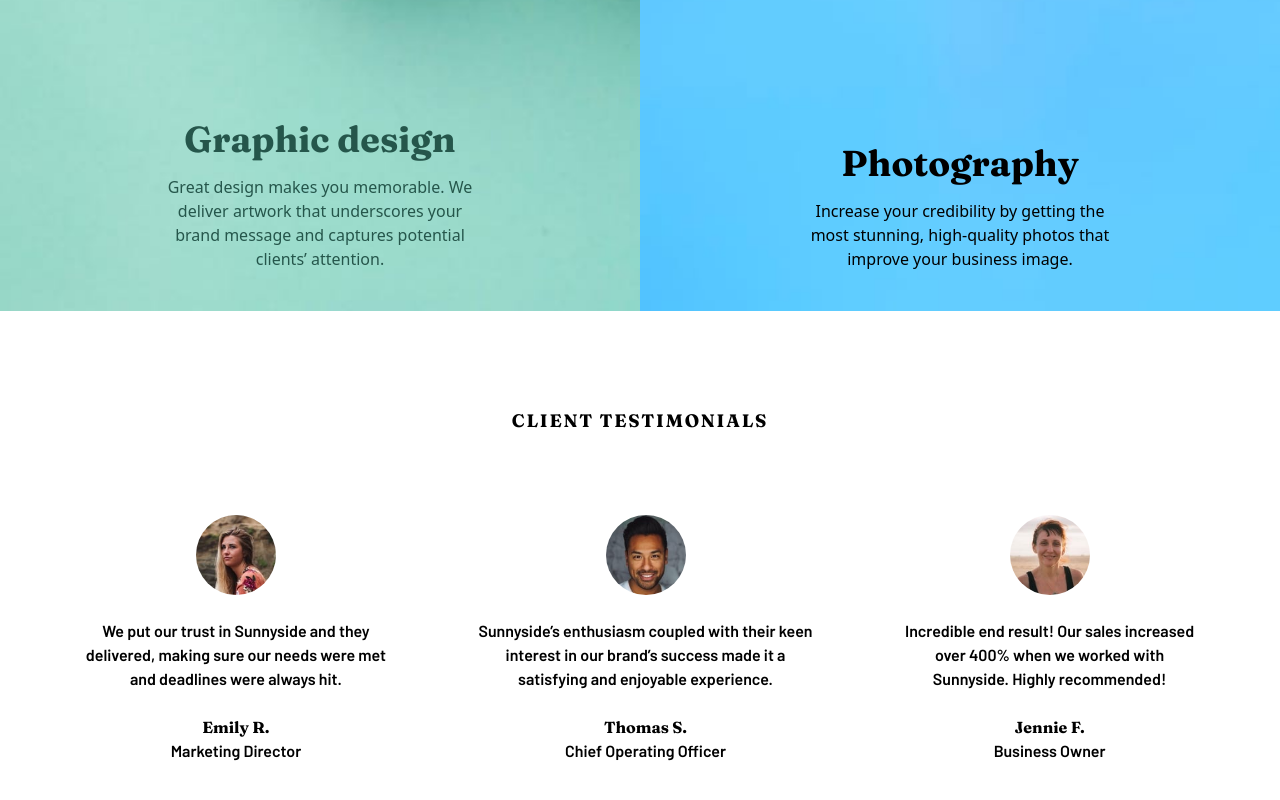
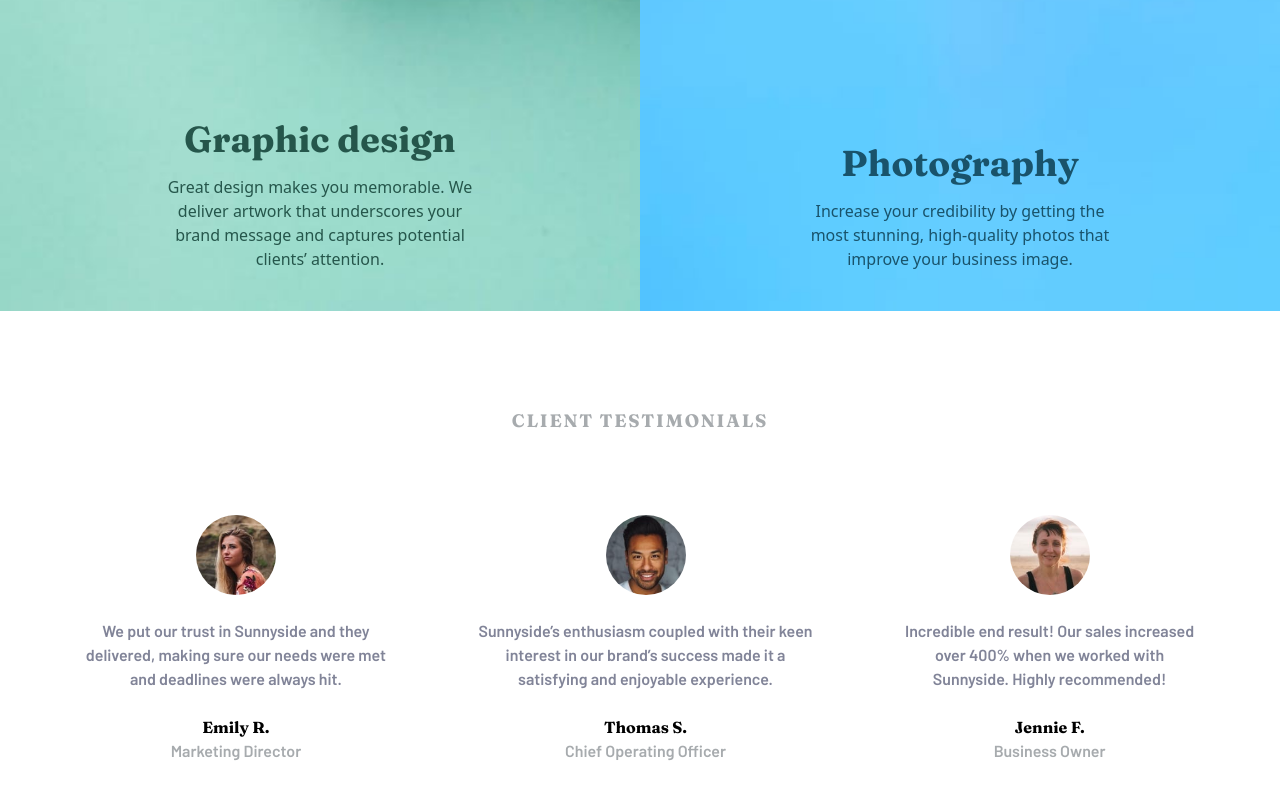
Before and after one commit to FrontEndMentor-devprojects/sunny-side-react, a React (Create React App) app: page / in a window 1280 px wide. Shown: the part 2356-3156 px from the top of the page. Built offline with nearby package versions, Linux system fonts and the light colour scheme.

Commit message:
fix tailwind config

```diff
--- a/tailwind.config.js
+++ b/tailwind.config.js
@@ -9,11 +9,18 @@ module.exports = {
         "main-yellow": "hsl(51, 100%, 49%)",
         "main-red": "hsl(7, 99%, 70%)",
         "dark-sat-cyan": "hsl(167, 40%, 24%)",
+        "dark-blue": "hsl(198, 62%, 26%)",
+        "grayish-blue": "hsl(210, 4%, 67%)",
+        "dark-grayish-blue": "hsl(232, 10%, 55%)"
       },
       backgroundImage: (theme) => ({
         "orange-header-sm": "url('./images/mobile/image-header.jpg')",
         "orange-header-md": "url('./images/desktop/image-header.jpg')",
       }),
+      height:{
+        "90vh":"90vh",
+        "50vw":"50vw"
+      }
     },
     fontFamily: {
       barlow: ['"Barlow"', "sans-serif"],
```
Also changed, not shown: 1 other file (tests, documents, lock files or other folders).
